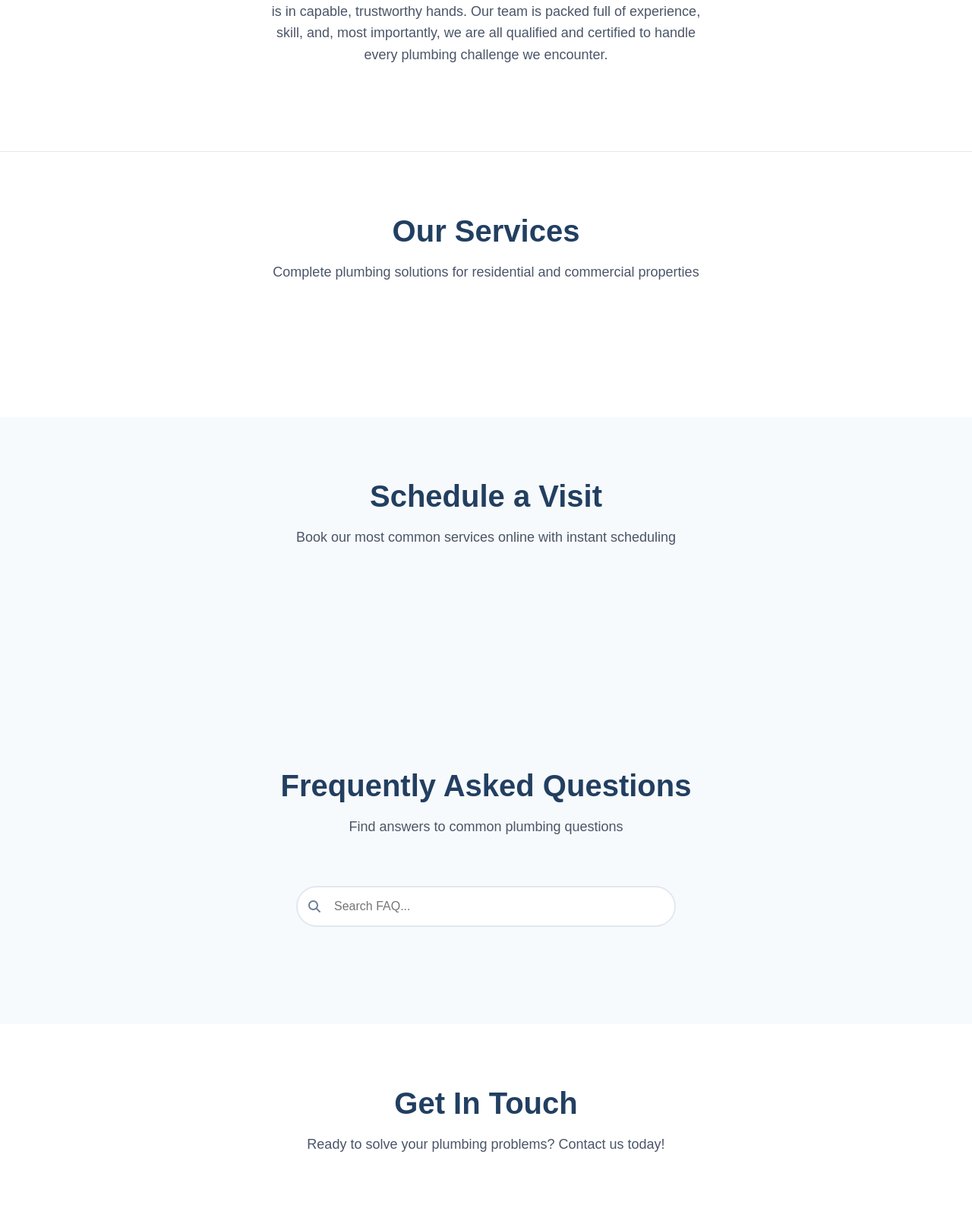
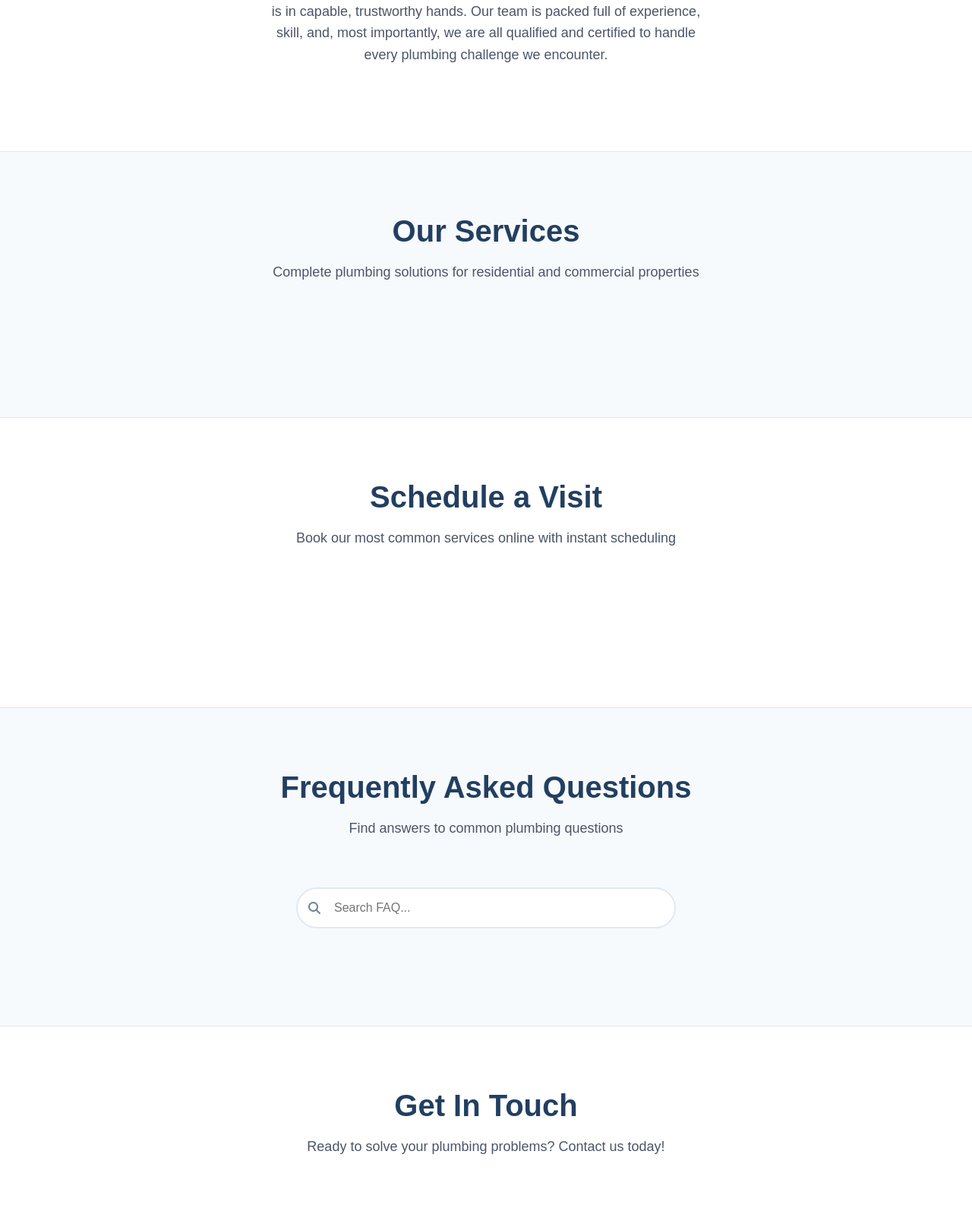
Before and after one commit to hartmawt/mayday-website, a Python web app: template templates/index.htm in a window 1280 px wide. Shown: the part 1893-3479 px from the top of the page at 76% size. Run offline with Jinja, Linux system fonts and the light colour scheme; the template is opened without the code that fills it, so the values that code supplies are empty; some libraries are stand-ins or nearby versions.

Commit message:
Modified sections' background colors

```diff
--- a/static/css/index.css
+++ b/static/css/index.css
@@ -393,7 +393,8 @@ section {
 
 /* All Services Section */
 .all-services-section {
-    background-color: var(--bg-primary);
+    background-color: var(--bg-secondary);
+	border-bottom: 1px solid var(--border-color);
 }
 
 .services-list-grid {
@@ -446,7 +447,8 @@ section {
 
 /* Services Section */
 .services-section {
-    background-color: var(--bg-secondary);
+    background-color: var(--bg-primary);
+	border-bottom: 1px solid var(--border-color);
 }
 
 .services-grid {
@@ -574,6 +576,7 @@ section {
 /* FAQ Section */
 .faq-section {
     background-color: var(--bg-secondary);
+	border-bottom: 1px solid var(--border-color);
 }
 
 .search-container {
```
